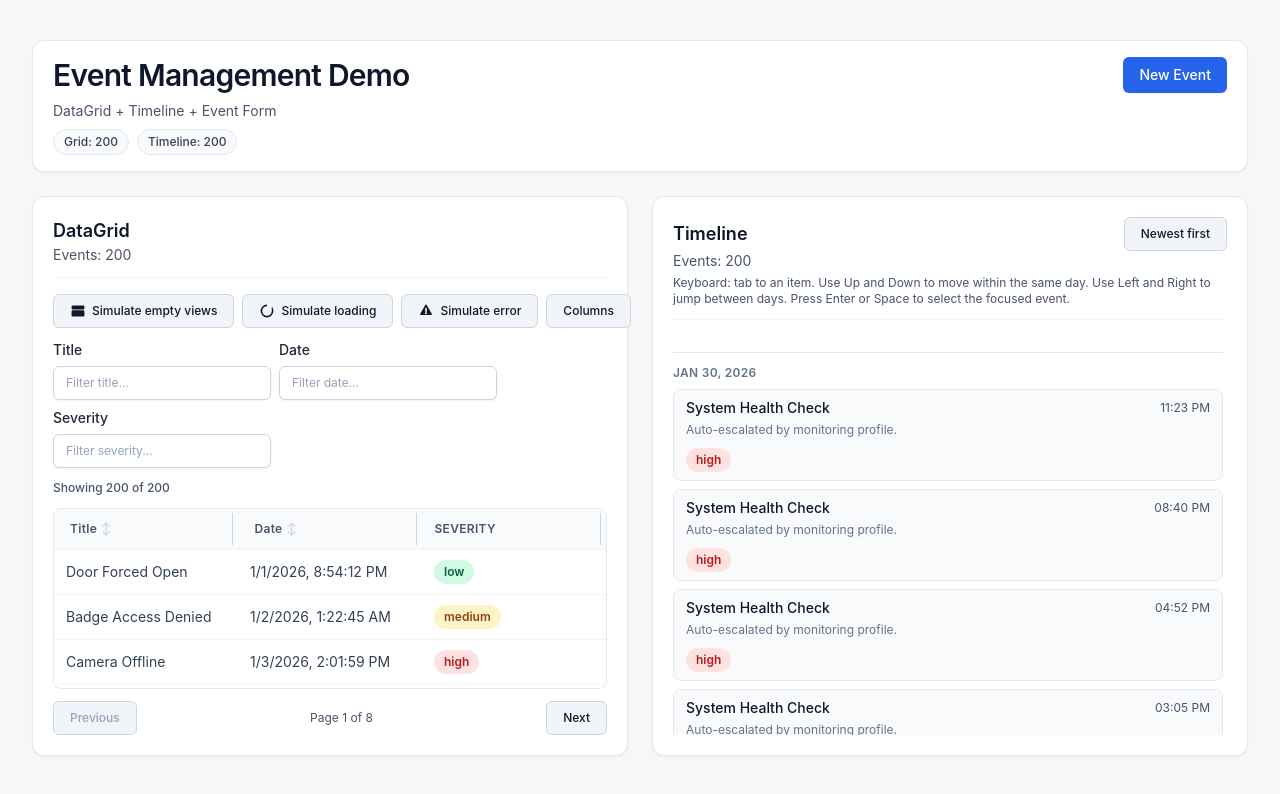
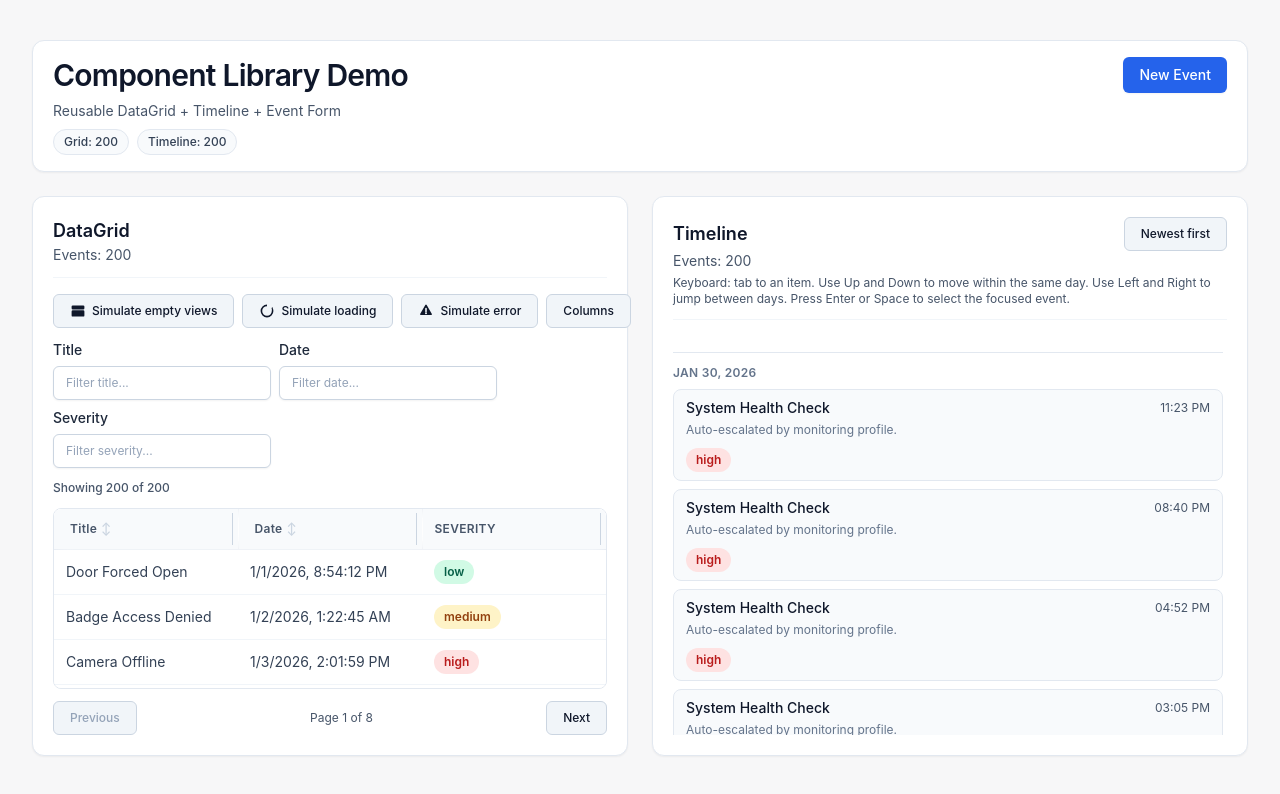
Before and after one commit to krisshkodrani/component-library-demo, a React (Vite) app: page / in a window 1280 px wide. Shown: the top 794 px of the page. Built offline with nearby package versions, Linux system fonts and the light colour scheme.

Commit message:
chore(repo): refresh docs/demo metadata and add local Codex permissions

```diff
--- a/index.html
+++ b/index.html
@@ -4,7 +4,7 @@
     <meta charset="UTF-8" />
     <link rel="icon" type="image/svg+xml" href="/vite.svg" />
     <meta name="viewport" content="width=device-width, initial-scale=1.0" />
-    <title>Event Management Demo</title>
+    <title>Component Library Demo</title>
   </head>
   <body>
     <div id="root"></div>
--- a/src/demo/DemoApp.tsx
+++ b/src/demo/DemoApp.tsx
@@ -205,10 +205,10 @@ export function DemoApp() {
       <header className="flex flex-wrap items-start justify-between gap-4 rounded-xl border border-slate-200 bg-white px-5 py-4 shadow-sm">
         <div className="space-y-2">
           <h1 className="text-2xl font-semibold tracking-tight text-slate-900 sm:text-3xl">
-            Event Management Demo
+            Component Library Demo
           </h1>
           <p className="text-sm text-slate-600">
-            DataGrid + Timeline + Event Form
+            Reusable DataGrid + Timeline + Event Form
           </p>
           <div className="flex flex-wrap items-center gap-2 text-xs font-medium text-slate-700">
             <span className="rounded-full border border-slate-200 bg-slate-50 px-2.5 py-1">
```
Also changed, not shown: .claude/settings.local.json (added), 1 other file (tests, documents, lock files or other folders).
